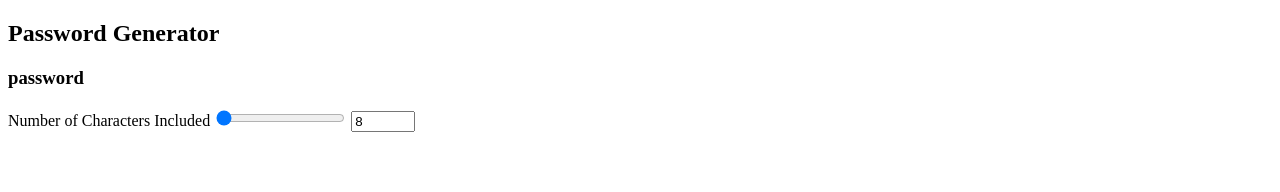
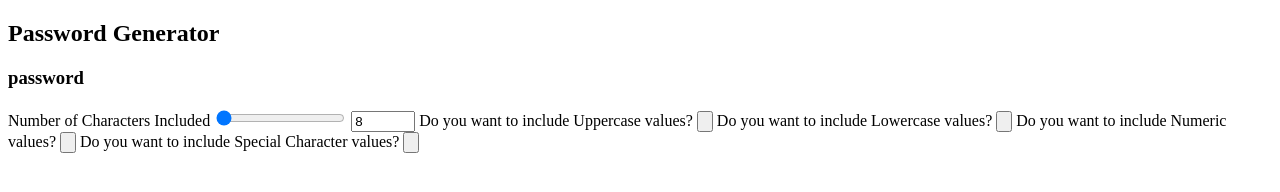
Before and after one commit to NateBatchelder/PasswordGenerator-Alternate, a plain HTML site: page index.html in a window 1280 px wide. Drawn offline with Linux system fonts and the light colour scheme.

Commit message:
added buttons for password variables

```diff
--- a/index.html
+++ b/index.html
@@ -17,6 +17,23 @@
       id="characterAmountMinMax">
       <input type="number" min="8" max="128" value="8"
       id="characterAmountValue">
+
+      <label for="toIncludeUppercase">Do you want to include Uppercase values?</label>
+      <input type="button" id="includeUppercase">
+
+      <label for="toIncludeLowercase">Do you want to include Lowercase values?</label>
+      <input type="button" id="includeLowercase">
+
+      <label for="toIncludeNumbers">Do you want to include Numeric values?</label>
+      <input type="button" id="includeNumbers">
+
+      <label for="toIncludeSpecialCharacters">Do you want to include Special Character values?</label>
+      <input type="button" id="includeSpecialCharacters">
+
+
+
+
+
     </form>
   </section>
 </body>
```
